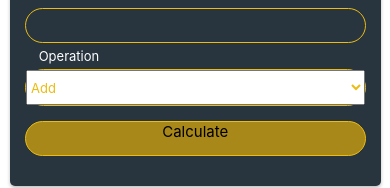
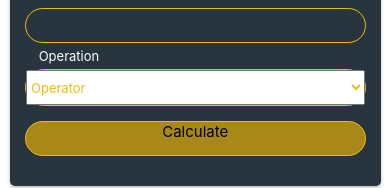
Before and after one commit to JamesMudidi/React-Native, a React Native app: screen / in a window 390 px wide. Shown: the part 251-439 px from the top of the page. Built offline with nearby package versions, Linux system fonts and the light colour scheme.

Commit message:
add icon pack

```diff
--- a/App.js
+++ b/App.js
@@ -89,7 +89,7 @@ export default class FetchExample extends React.Component {
 
             <View style={[styles.pickerBox]}>
               <Picker style={[styles.pickerText]} on={(text) => this.updateValue(text, 'operator')}>
-                {/* <Picker.Item label="Operator" /> */}
+                <Picker.Item label="Operator" />
                 <Picker.Item label="Add" value="+" />
                 <Picker.Item label="Subtrat" value="-" />
                 <Picker.Item label="Multiply" value="*" />
@@ -102,12 +102,15 @@ export default class FetchExample extends React.Component {
             </TouchableOpacity>
           </View>
         </View>
+
         <View style={[styles.results]}>
           <Text style={[styles.resultsTitle]}> Results </Text>
         </View>
+
         <View style={[styles.fail]}>
           <Text style={[styles.resultsText]}> Results </Text>
         </View>
+
         <View style={[styles.pass]}>
           <Text style={[styles.resultsText]}> Results </Text>
         </View>
--- a/package.json
+++ b/package.json
@@ -12,7 +12,7 @@
     "react": "16.8.3",
     "react-dom": "16.8.3",
     "react-native": "https://github.com/expo/react-native/archive/sdk-35.0.0.tar.gz",
-    "react-native-axios": "^0.17.1",
+    "react-native-elements": "^1.2.7",
     "react-native-web": "^0.11.7"
   },
   "devDependencies": {
```
Also changed, not shown: 1 other file (tests, documents, lock files or other folders).
